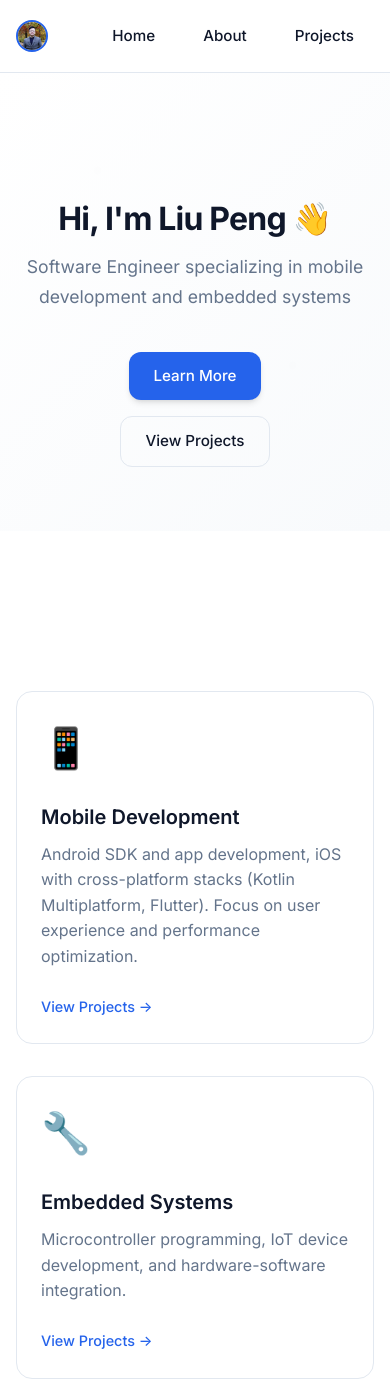
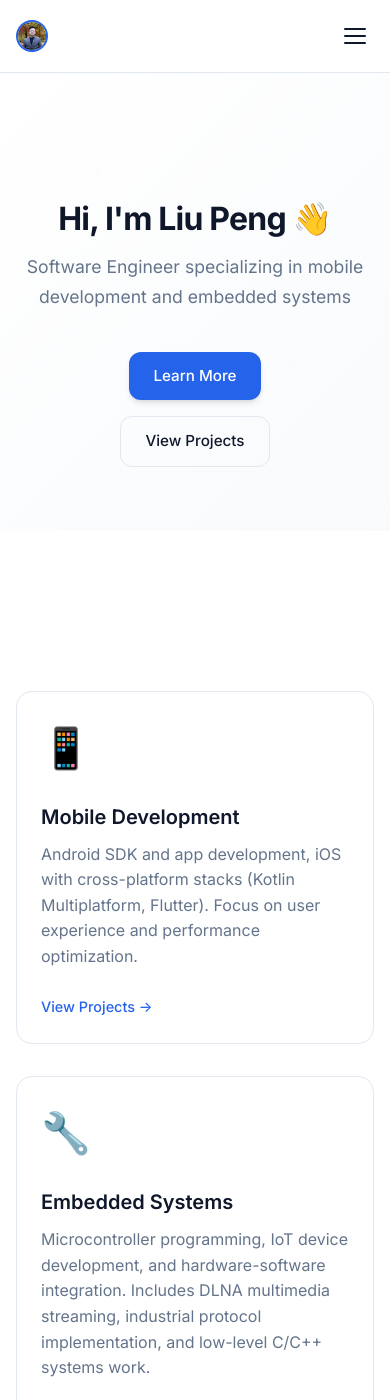
Before and after one commit to pengdev/pengdev.github.io, a Jekyll site: the page built from index.html, in a window 390 px wide and 1400 px high. Built offline with Jekyll 4.4.1, drawn with Linux system fonts in a browser that asks for light colours; the list of posts is cut into pages by our own code; some of the changed text lies outside the part shown.

Commit message:
Apply design improvements: dark mode, hamburger nav, a11y, CSS cleanup
- Add dark mode via prefers-color-scheme media query using existing CSS vars
- Add mobile hamburger menu with animated icon and keyboard-accessible JS
- Move Google Fonts from render-blocking @import to preconnect <link> tags
- Add skip-to-content accessibility link (visible on keyboard focus)
- Add active nav state highlighting via Liquid page.url comparison
- Add rel="noopener noreferrer" and target="_blank" to external footer links
- Remove duplicate CSS block (h1-h6/p/ul/li rules were defined twice)
- Remove !important from avatar overrides; fix cascade in media queries
- Consolidate card padding: fold compact overrides into base rule definitions
- Remove commented-out border in .experience-item.current
- Balance feature card descriptions for visual consistency on homepage

https://claude.ai/code/session_017FZQ1pqsNaJVHdHZ1Hx2y2

```diff
--- a/_layouts/default.html
+++ b/_layouts/default.html
@@ -5,11 +5,16 @@
     <meta name="viewport" content="width=device-width, initial-scale=1.0">
     <title>{% if page.title %}{{ page.title }} - {{ site.title }}{% else %}{{ site.title }}{% endif %}</title>
     <meta name="description" content="{% if page.description %}{{ page.description }}{% else %}{{ site.description }}{% endif %}">
+    <link rel="preconnect" href="https://fonts.googleapis.com">
+    <link rel="preconnect" href="https://fonts.gstatic.com" crossorigin>
+    <link href="https://fonts.googleapis.com/css2?family=Inter:wght@300;400;500;600;700&display=swap" rel="stylesheet">
     <link rel="stylesheet" href="{{ '/assets/css/style.css' | relative_url }}">
     <link rel="stylesheet" href="https://cdnjs.cloudflare.com/ajax/libs/font-awesome/6.4.2/css/all.min.css">
     {% seo %}
 </head>
 <body>
+    <a href="#main-content" class="skip-link">Skip to main content</a>
+
     <header class="site-header">
         <div class="container">
             <nav class="main-nav">
@@ -18,16 +23,21 @@
                         <img src="{{ '/assets/img/avatar.jpg' | relative_url }}" alt="Liu Peng" class="header-avatar">
                     </a>
                 </div>
+                <button class="nav-toggle" aria-label="Toggle menu" aria-expanded="false">
+                    <span></span>
+                    <span></span>
+                    <span></span>
+                </button>
                 <ul class="nav-menu">
-                    <li><a href="{{ '/' | relative_url }}">Home</a></li>
-                    <li><a href="{{ '/aboutme' | relative_url }}">About</a></li>
-                    <li><a href="{{ '/projects' | relative_url }}">Projects</a></li>
+                    <li><a href="{{ '/' | relative_url }}"{% if page.url == '/' %} class="active"{% endif %}>Home</a></li>
+                    <li><a href="{{ '/aboutme' | relative_url }}"{% if page.url contains 'aboutme' %} class="active"{% endif %}>About</a></li>
+                    <li><a href="{{ '/projects' | relative_url }}"{% if page.url contains 'projects' %} class="active"{% endif %}>Projects</a></li>
                 </ul>
             </nav>
         </div>
     </header>
 
-    <main class="site-main">
+    <main class="site-main" id="main-content">
         {% if page.layout == 'default' and page.url == '/' %}
             <!-- Hero section for homepage only -->
             <section class="hero-section">
@@ -59,11 +69,33 @@
                 </div>
                 <div class="footer-social">
                     <a href="mailto:{{ site.social-network-links.email }}" class="social-link">Email</a>
-                    <a href="https://github.com/{{ site.social-network-links.github }}" class="social-link">GitHub</a>
-                    <a href="https://www.linkedin.com/in/{{ site.social-network-links.linkedin }}/" class="social-link">LinkedIn</a>
+                    <a href="https://github.com/{{ site.social-network-links.github }}" class="social-link" target="_blank" rel="noopener noreferrer">GitHub</a>
+                    <a href="https://www.linkedin.com/in/{{ site.social-network-links.linkedin }}/" class="social-link" target="_blank" rel="noopener noreferrer">LinkedIn</a>
                 </div>
             </div>
         </div>
     </footer>
+    <script>
+        (function() {
+            var toggle = document.querySelector('.nav-toggle');
+            var menu = document.querySelector('.nav-menu');
+            if (toggle && menu) {
+                toggle.addEventListener('click', function() {
+                    var expanded = toggle.getAttribute('aria-expanded') === 'true';
+                    toggle.setAttribute('aria-expanded', String(!expanded));
+                    toggle.classList.toggle('active');
+                    menu.classList.toggle('open');
+                });
+                // Close menu when a nav link is clicked
+                menu.querySelectorAll('a').forEach(function(link) {
+                    link.addEventListener('click', function() {
+                        toggle.setAttribute('aria-expanded', 'false');
+                        toggle.classList.remove('active');
+                        menu.classList.remove('open');
+                    });
+                });
+            }
+        })();
+    </script>
 </body>
 </html>
--- a/assets/css/style.css
+++ b/assets/css/style.css
@@ -1,5 +1,4 @@
 /* Modern, sophisticated CSS for Liu Peng's personal website */
-@import url('https://fonts.googleapis.com/css2?family=Inter:wght@300;400;500;600;700&display=swap');
 
 :root {
     --primary: #2563eb;
@@ -16,6 +15,38 @@
     --shadow-lg: 0 10px 15px -3px rgb(0 0 0 / 0.1), 0 4px 6px -4px rgb(0 0 0 / 0.1);
     --radius: 12px;
     --radius-lg: 16px;
+}
+
+@media (prefers-color-scheme: dark) {
+    :root {
+        --bg: #0f172a;
+        --bg-secondary: #1e293b;
+        --text: #f1f5f9;
+        --text-muted: #94a3b8;
+        --border: #334155;
+        --shadow-sm: 0 1px 2px 0 rgb(0 0 0 / 0.3);
+        --shadow: 0 4px 6px -1px rgb(0 0 0 / 0.4), 0 2px 4px -2px rgb(0 0 0 / 0.4);
+        --shadow-lg: 0 10px 15px -3px rgb(0 0 0 / 0.4), 0 4px 6px -4px rgb(0 0 0 / 0.4);
+    }
+}
+
+/* Skip-to-content accessibility link */
+.skip-link {
+    position: absolute;
+    top: -100%;
+    left: 1rem;
+    z-index: 9999;
+    background: var(--primary);
+    color: white;
+    padding: 0.6rem 1.2rem;
+    border-radius: var(--radius);
+    font-weight: 600;
+    text-decoration: none;
+    transition: top 0.2s ease;
+}
+
+.skip-link:focus {
+    top: 1rem;
 }
 
 * {
@@ -53,6 +84,12 @@ body {
     top: 0;
     z-index: 100;
     padding: 0.75rem 0;
+}
+
+@media (prefers-color-scheme: dark) {
+    .site-header {
+        background: rgba(15, 23, 42, 0.95);
+    }
 }
 
 .main-nav {
@@ -117,6 +154,45 @@ body {
 .nav-menu a.active {
     color: var(--primary);
     background: rgba(37, 99, 235, 0.1);
+}
+
+/* Hamburger toggle button */
+.nav-toggle {
+    display: none;
+    flex-direction: column;
+    justify-content: center;
+    gap: 5px;
+    background: none;
+    border: none;
+    cursor: pointer;
+    padding: 0.5rem;
+    border-radius: var(--radius);
+    transition: background 0.2s;
+}
+
+.nav-toggle:hover {
+    background: rgba(37, 99, 235, 0.05);
+}
+
+.nav-toggle span {
+    display: block;
+    width: 22px;
+    height: 2px;
+    background: var(--text);
+    border-radius: 2px;
+    transition: transform 0.3s ease, opacity 0.3s ease;
+}
+
+.nav-toggle.active span:nth-child(1) {
+    transform: translateY(7px) rotate(45deg);
+}
+
+.nav-toggle.active span:nth-child(2) {
+    opacity: 0;
+}
+
+.nav-toggle.active span:nth-child(3) {
+    transform: translateY(-7px) rotate(-45deg);
 }
 
 /* Main Content */
@@ -538,34 +614,6 @@ li {
     color: var(--text-muted);
 }
 
-/* Page Content Styles */
-h1, h2, h3, h4, h5, h6 {
-    font-weight: 600;
-    color: var(--text);
-    margin-bottom: 1rem;
-    line-height: 1.3;
-}
-
-h1 { font-size: 2.5rem; margin-top: 2rem; }
-h2 { font-size: 2rem; margin-top: 2rem; }
-h3 { font-size: 1.5rem; margin-top: 1.5rem; }
-
-p {
-    margin-bottom: 1.5rem;
-    color: var(--text-muted);
-    line-height: 1.7;
-}
-
-ul, ol {
-    margin-bottom: 1.5rem;
-    padding-left: 1.5rem;
-}
-
-li {
-    margin-bottom: 0.5rem;
-    color: var(--text-muted);
-}
-
 .projects-content a {
     color: var(--primary);
     text-decoration: none;
@@ -601,8 +649,37 @@ li {
         grid-template-columns: 1fr;
     }
 
+    .nav-toggle {
+        display: flex;
+    }
+
     .nav-menu {
-        gap: 1rem;
+        display: none;
+        position: absolute;
+        top: 100%;
+        left: 0;
+        right: 0;
+        background: rgba(255, 255, 255, 0.98);
+        backdrop-filter: blur(10px);
+        border-bottom: 1px solid var(--border);
+        flex-direction: column;
+        gap: 0;
+        padding: 0.5rem 0;
+        z-index: 99;
+    }
+
+    .nav-menu.open {
+        display: flex;
+    }
+
+    .nav-menu li {
+        width: 100%;
+    }
+
+    .nav-menu a {
+        display: block;
+        padding: 0.75rem 1.5rem;
+        border-radius: 0;
     }
 
     .footer-content {
@@ -619,21 +696,18 @@ li {
         font-size: 2rem;
     }
 
-    .avatar {
-        width: 100px;
-        height: 100px;
-    }
-
-    .avatar-fallback {
-        font-size: 2rem;
-    }
-
     .avatar-section h1 {
         font-size: 2rem;
     }
 
     .skills-grid {
         grid-template-columns: 1fr;
+    }
+}
+
+@media (prefers-color-scheme: dark) {
+    .nav-menu {
+        background: rgba(15, 23, 42, 0.98);
     }
 }
 
@@ -646,28 +720,9 @@ li {
         padding: 1.5rem;
     }
 
-    .nav-menu {
-        font-size: 0.9rem;
-        gap: 0.5rem;
-    }
-
     .header-avatar {
         width: 32px;
         height: 32px;
-    }
-
-    .avatar {
-        width: 120px !important;
-        height: 120px !important;
-    }
-    .avatar img {
-        width: 120px !important;
-        height: 120px !important;
-    }
-    .avatar-fallback {
-        width: 120px !important;
-        height: 120px !important;
-        font-size: 2.5rem !important;
     }
 }
 
@@ -675,9 +730,11 @@ li {
 .experience-item {
     background: var(--bg);
     border: 1px solid var(--border);
-    border-radius: var(--radius-lg);
-    padding: 2rem;
-    margin-bottom: 1.5rem;
+    border-radius: 8px;
+    padding: 1.2rem 1rem;
+    margin-bottom: 0.8rem;
+    font-size: 0.97rem;
+    box-shadow: 0 1px 3px rgba(0,0,0,0.04);
     transition: all 0.3s ease;
 }
 
@@ -689,15 +746,15 @@ li {
 
 .experience-item h3 {
     color: var(--primary);
-    font-size: 1.3rem;
-    margin-bottom: 0.5rem;
+    font-size: 1.08rem;
+    margin-bottom: 0.3rem;
 }
 
 .company {
     color: var(--text-muted);
     font-weight: 500;
-    margin-bottom: 1rem;
-    font-size: 0.95rem;
+    margin-bottom: 0.5rem;
+    font-size: 0.92rem;
 }
 
 .experience-item ul {
@@ -770,9 +827,11 @@ li {
 .education-item {
     background: var(--bg);
     border: 1px solid var(--border);
-    border-radius: var(--radius-lg);
-    padding: 2rem;
-    margin-bottom: 1.5rem;
+    border-radius: 8px;
+    padding: 1.2rem 1rem;
+    margin-bottom: 0.8rem;
+    font-size: 0.97rem;
+    box-shadow: 0 1px 3px rgba(0,0,0,0.04);
     transition: all 0.3s ease;
 }
 
@@ -784,15 +843,15 @@ li {
 
 .education-item h3 {
     color: var(--primary);
-    font-size: 1.3rem;
-    margin-bottom: 0.5rem;
+    font-size: 1.08rem;
+    margin-bottom: 0.3rem;
 }
 
 .institution {
     color: var(--text-muted);
     font-weight: 500;
-    margin-bottom: 1rem;
-    font-size: 0.95rem;
+    margin-bottom: 0.5rem;
+    font-size: 0.92rem;
 }
 
 /* Contact Section in About Page */
@@ -820,9 +879,11 @@ li {
 .award-item {
     background: var(--bg);
     border: 1px solid var(--border);
-    border-radius: var(--radius-lg);
-    padding: 2rem;
-    margin-bottom: 1.5rem;
+    border-radius: 8px;
+    padding: 1.2rem 1rem;
+    margin-bottom: 0.8rem;
+    font-size: 0.97rem;
+    box-shadow: 0 1px 3px rgba(0,0,0,0.04);
     transition: all 0.3s ease;
     position: relative;
     overflow: hidden;
@@ -846,16 +907,16 @@ li {
 
 .award-item h3 {
     color: var(--primary);
-    font-size: 1.3rem;
-    margin-bottom: 0.5rem;
+    font-size: 1.08rem;
+    margin-bottom: 0.3rem;
     font-weight: 600;
 }
 
 .award-issuer {
     color: var(--text-muted);
     font-weight: 500;
-    margin-bottom: 1rem;
-    font-size: 0.95rem;
+    margin-bottom: 0.5rem;
+    font-size: 0.92rem;
 }
 
 .award-item p:last-child {
@@ -1108,38 +1169,6 @@ li {
     margin-bottom: 3rem;
 }
 
-/* Compact About Me Cards */
-.experience-item,
-.skill-category,
-.education-item,
-.award-item {
-    padding: 1.2rem 1rem;
-    border-radius: 8px;
-    margin-bottom: 0.8rem;
-    font-size: 0.97rem;
-    box-shadow: 0 1px 3px rgba(0,0,0,0.04);
-}
-
-.experience-item h3,
-.skill-category h3,
-.education-item h3,
-.award-item h3 {
-    font-size: 1.08rem;
-    margin-bottom: 0.3rem;
-}
-
-.company,
-.institution,
-.award-issuer {
-    font-size: 0.92rem;
-    margin-bottom: 0.5rem;
-}
-
-.experience-item ul,
-.skill-category ul {
-    margin-top: 0.5rem;
-}
-
 @media (max-width: 600px) {
     .experience-item,
     .skill-category,
@@ -1148,6 +1177,7 @@ li {
         padding: 0.8rem 0.5rem;
         font-size: 0.95rem;
     }
+
     .experience-item h3,
     .skill-category h3,
     .education-item h3,
@@ -1192,7 +1222,6 @@ li {
 
 /* Current Experience Highlight */
 .experience-item.current {
-    /* border: 2px solid var(--primary); */
     box-shadow: var(--shadow);
     position: relative;
 }
--- a/index.html
+++ b/index.html
@@ -15,14 +15,14 @@ title: Home
         <div class="feature-card">
             <div class="feature-icon">🔧</div>
             <h3>Embedded Systems</h3>
-            <p>Microcontroller programming, IoT device development, and hardware-software integration.</p>
+            <p>Microcontroller programming, IoT device development, and hardware-software integration. Includes DLNA multimedia streaming, industrial protocol implementation, and low-level C/C++ systems work.</p>
             <a href="projects" class="feature-link">View Projects →</a>
         </div>
 
         <div class="feature-card">
             <div class="feature-icon">🌐</div>
             <h3>Full-Stack Development</h3>
-            <p>Backend services, APIs, and web applications with modern technologies.</p>
+            <p>Backend services, REST APIs, and web applications using Node.js, Python, and React. Experience with Docker, cloud deployments, and CI/CD pipelines for scalable production systems.</p>
             <a href="projects" class="feature-link">View Projects →</a>
         </div>
     </div>
```
Lines whose indentation alone changed are shown as unchanged.
